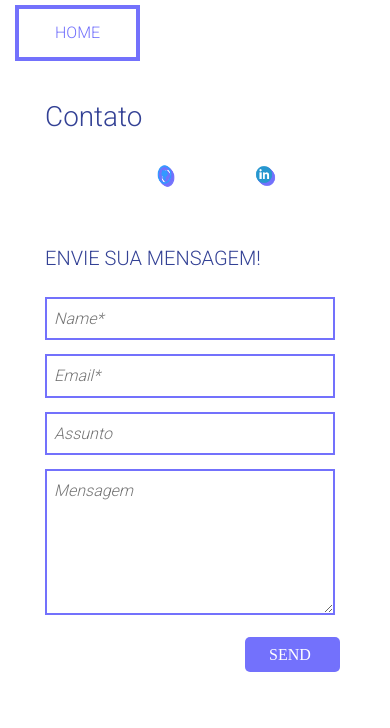
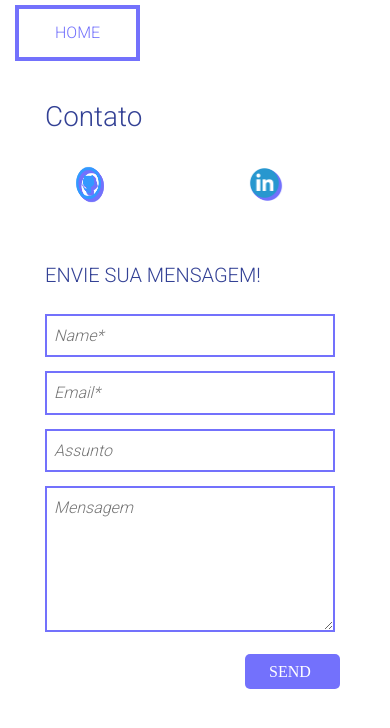
Before and after one commit to LeandroLopes1/LeandroLopes1.github.io, a React (Create React App) app: page /contato in a window 390 px wide. Shown: the top 728 px of the page. Built offline with nearby package versions, Linux system fonts and the light colour scheme.

Commit message:
ajustando icones contato

```diff
--- a/src/App.css
+++ b/src/App.css
@@ -347,7 +347,9 @@ width: 350px;
 
   .socials {
     margin-top: 30px;
-    margin-left: -10px;
+    margin-left: -120px;
+    width: 150%;
+
   }
 
   .navbar__links {
```
